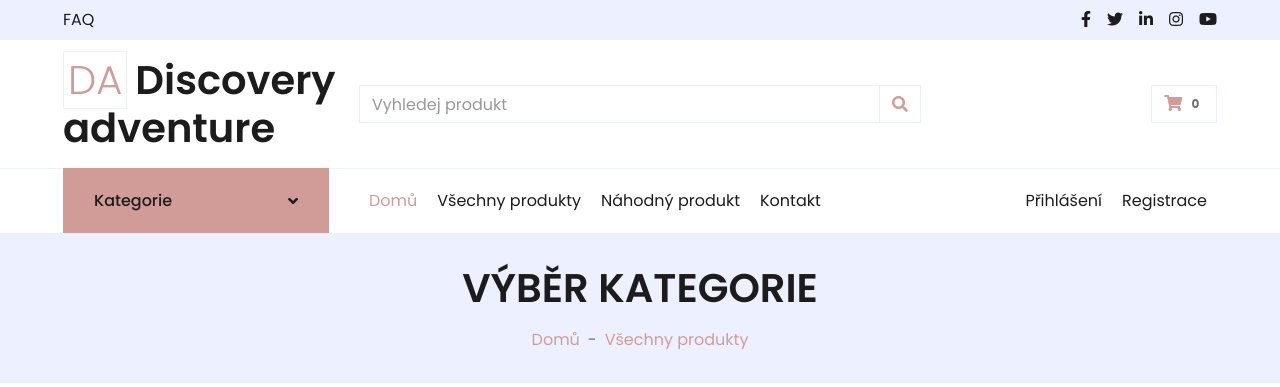
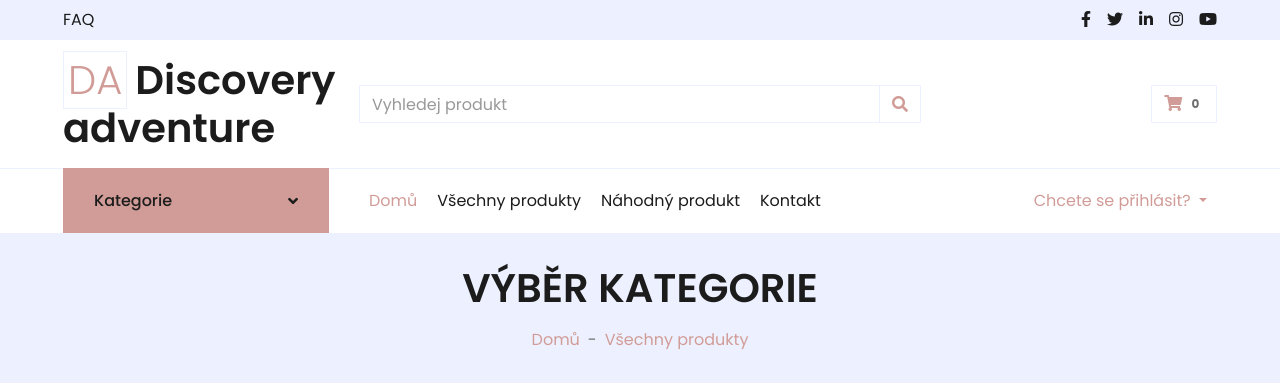
Before and after one commit to Determinathor/Discovery_adventure, a Django app: page /cart/ in a window 1280 px wide. Shown: the top 387 px of the page. Run offline with Django 4.2, Linux system fonts and the light colour scheme; some libraries are stand-ins or nearby versions.

Commit message:
3.2.x.-předělání-template

```diff
--- a/viewer/templates/nav.html
+++ b/viewer/templates/nav.html
@@ -41,8 +41,29 @@
                             <a href="contact.html" class="nav-item nav-link">Kontakt</a>
                         </div>
                         <div class="navbar-nav ml-auto py-0">
-                            <a href="" class="nav-item nav-link">Přihlášení</a>
-                            <a href="" class="nav-item nav-link">Registrace</a>
+                            <div class="nav-item dropdown">
+                                {% if user.is_authenticated %}
+                                <a class="nav-link active dropdown-toggle" href="#" data-toggle="dropdown">
+                                {% if user.first_name %}
+                                    Vítej, {{ user.first_name }}!
+                                {% else %}
+                                    Můj účet.
+                                {% endif %}
+                                </a>
+                                <div class="dropdown-menu dropdown-menu-right">
+                                    <a class="dropdown-item text-right" href="{% url 'logout' %}">Odhlásit se</a>
+                                    <a class="dropdown-item text-right" href="{% url 'password_change' %}">Změna hesla</a>
+                                </div>
+                                    {% else %}
+                                    <a class="nav-link active dropdown-toggle" href="#" data-toggle="dropdown">
+                                            Chcete se přihlásit?
+                                    </a>
+                                <div class="dropdown-menu dropdown-menu-right">
+                                    <a class="dropdown-item text-right" href="{% url 'login' %}">Přihlásit</a>
+                                    <a class="dropdown-item text-right" href="{% url 'signup' %}">Registrovat</a>
+                                </div>
+                            </div>
+                        {% endif %}
                         </div>
                     </div>
                 </nav>
```
